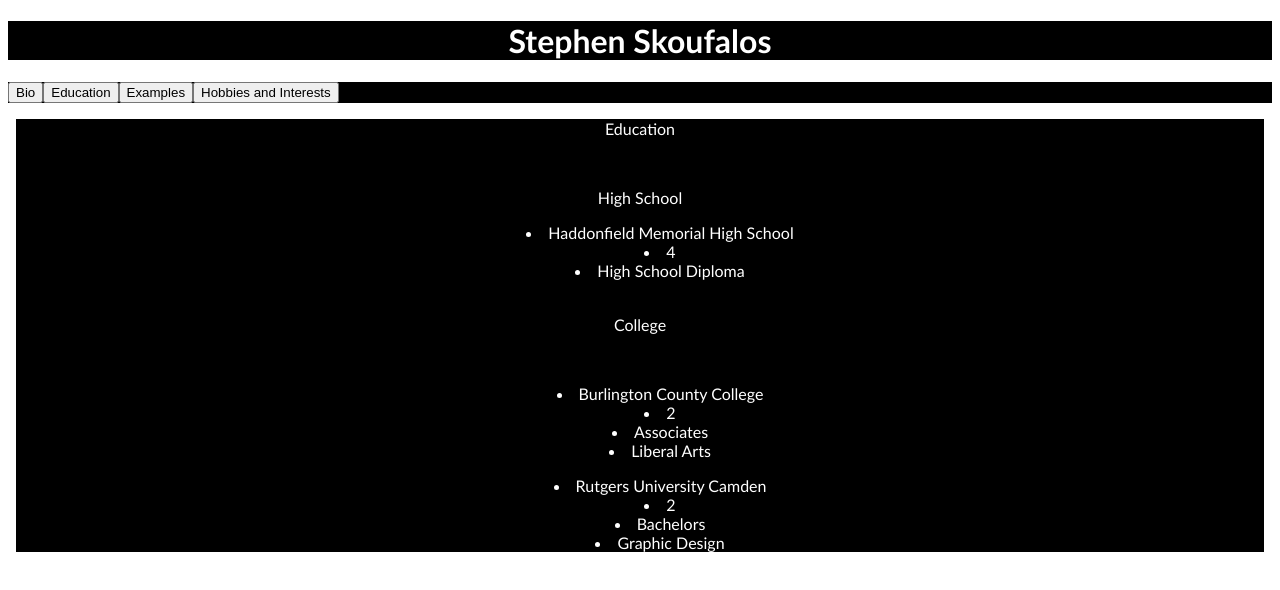
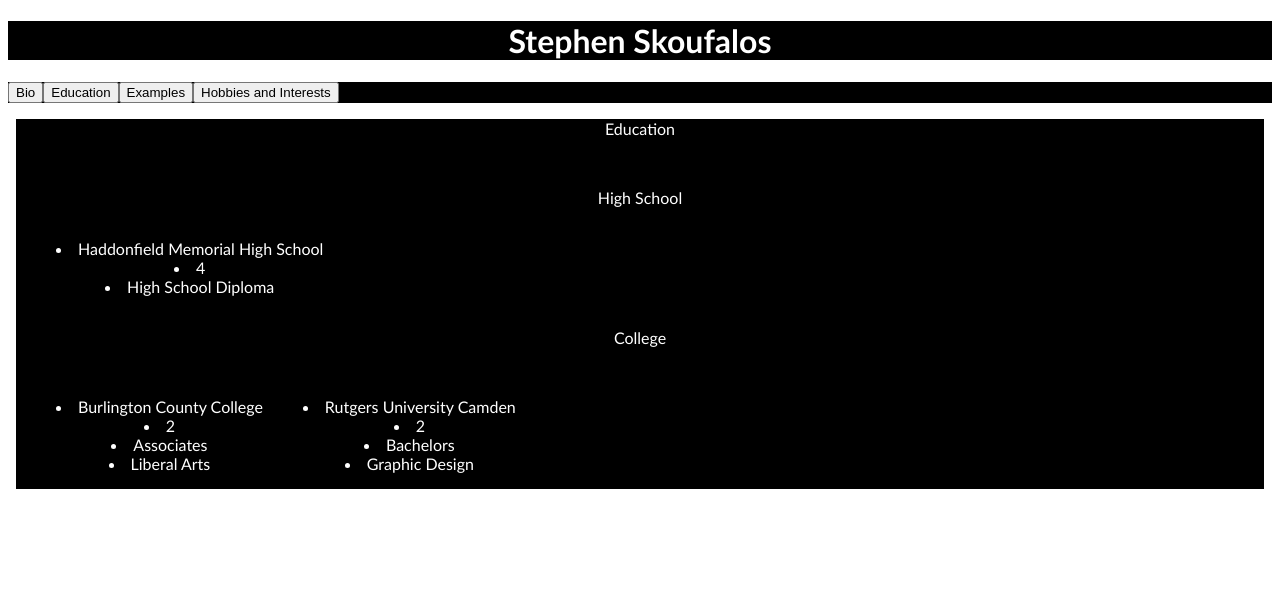
Before and after one commit to SSkoufalos/Coding-Assessments, an Angular app: page /education in a window 1280 px wide. Shown: the top 590 px of the page. Built offline with nearby package versions, Linux system fonts and the light colour scheme; what ng-zorro-antd would draw is missing.

Commit message:
Education Update 2.3

```diff
--- a/src/app/education/education.component.html
+++ b/src/app/education/education.component.html
@@ -7,7 +7,6 @@
     <li>{{ x.name }}</li>
     <li>{{ x.years }}</li>
     <li>{{ x.degree }}</li>
-<br>
 </ul>
 <p class="headertext">College</p>
 <br>
--- a/src/app/education/education.component.scss
+++ b/src/app/education/education.component.scss
@@ -13,4 +13,5 @@
       color:white;
       text-align: center;
       list-style-position: inside;
+      display: inline-block;
   }
--- a/src/assets/example.JSON
+++ b/src/assets/example.JSON
@@ -46,7 +46,7 @@
     "Desktop Support",
     "Help Desk"
   ],
-  "assesments": [
+  "assessments": [
     {
         "item": "Customer service",
         "rating": "Proficient",
```
